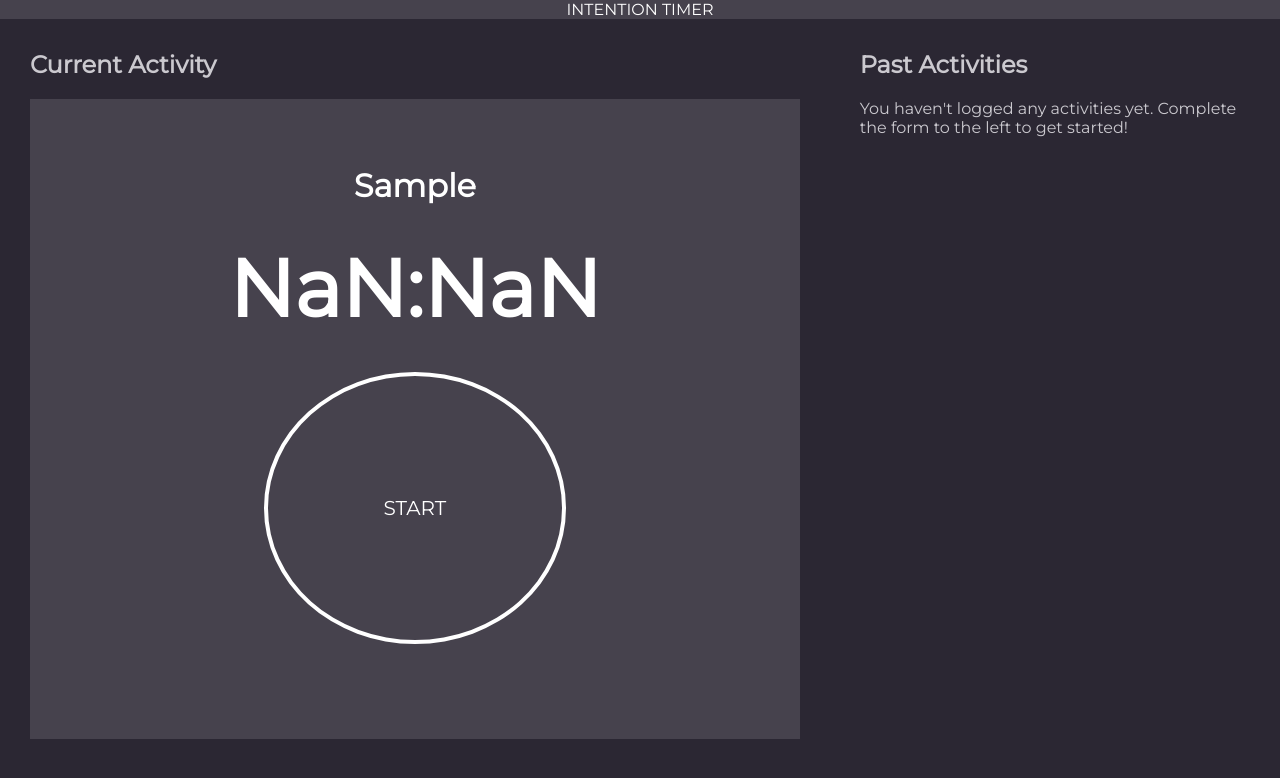
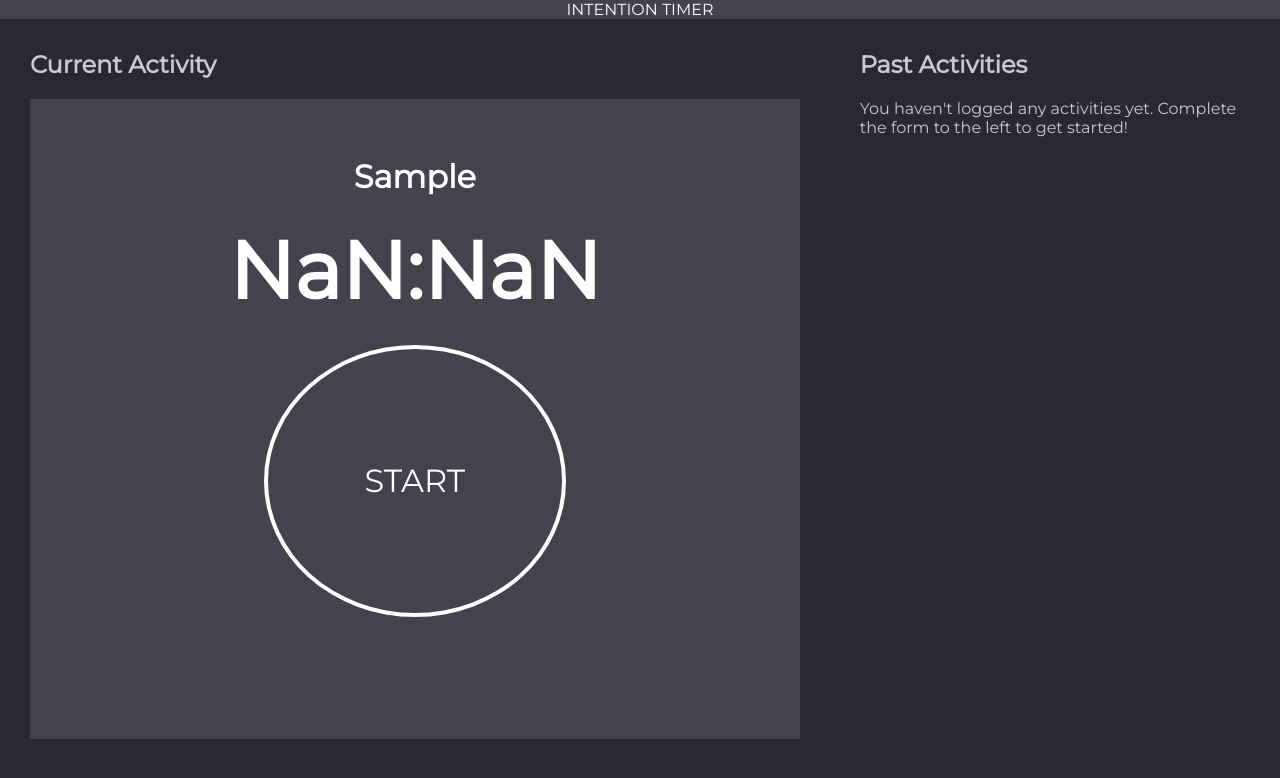
Before and after one commit to saberg1/intention-timer, a plain HTML site: page index.html in a window 1280 px wide. Both pictures are taken after typing "Sample", "Sample", "Sample" into the empty fields and a click on the input "Start Activity". Drawn offline with Linux system fonts and the light colour scheme.

Commit message:
Update timer style

```diff
--- a/src/main.js
+++ b/src/main.js
@@ -154,6 +154,7 @@ function validateMinutes(event) {
   return true;
 }
 
+
 // function validateSeconds(event){
 //   validateTime(secondsInput, secondsDivInput)
 // };
--- a/styles.css
+++ b/styles.css
@@ -99,6 +99,7 @@ h4 {
   margin-bottom: 0rem;
   font-size: 2rem;
   color: #FFF;
+  text-transform: capitalize;
 }
 
 h5 {
@@ -218,7 +219,7 @@ input {
   justify-content: center;
   align-items: center;
   align-self: center;
-  font-size: 20px;
+  font-size: 2rem;
   color: white;
   text-decoration: none;
   margin-bottom: 3em;
```
